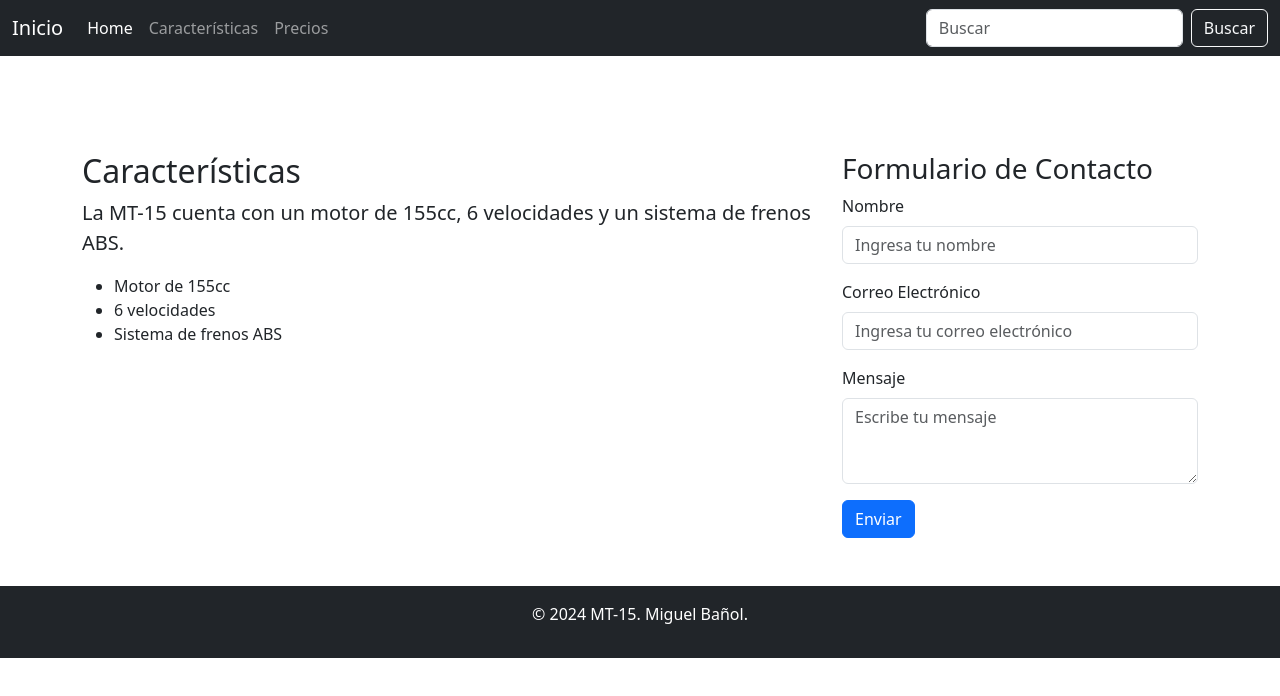
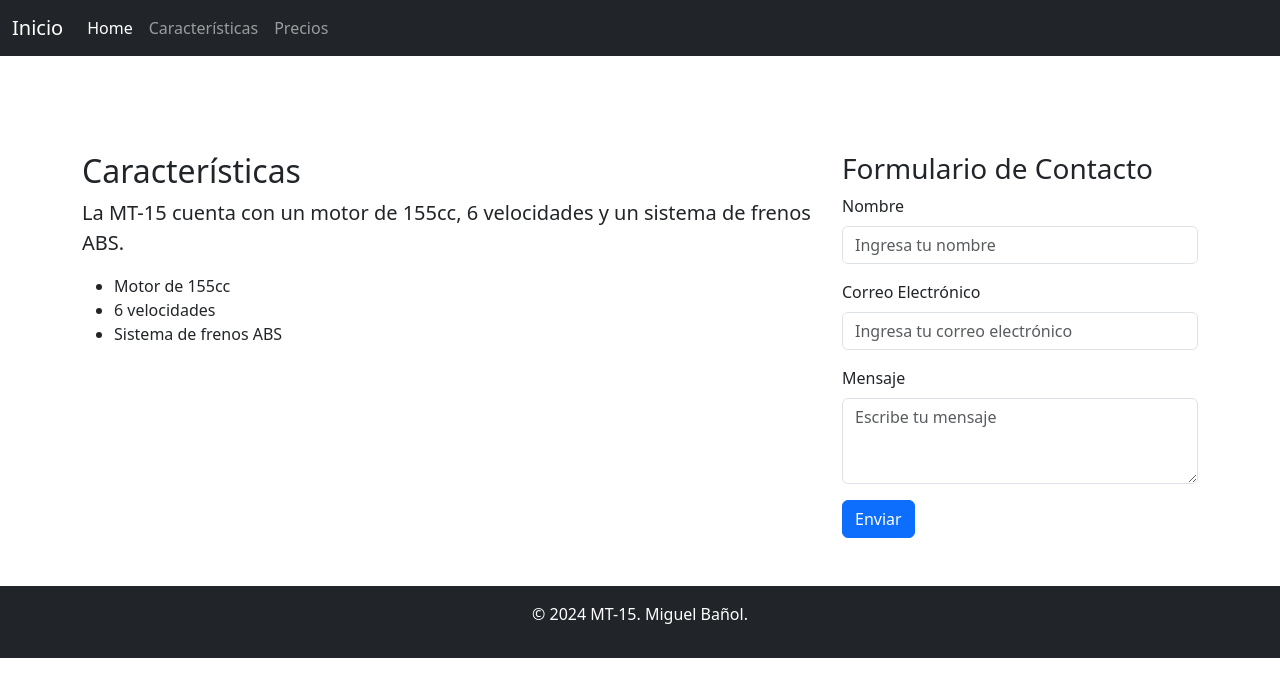
Before and after one commit to Maiguel18/Maiguel18.github.io, a website: page index.html in a window 1280 px wide. Drawn offline with nearby package versions, Linux system fonts and the light colour scheme.

Commit message:
Update index.html

```diff
--- a/index.html
+++ b/index.html
@@ -27,10 +27,6 @@
                             <a class="nav-link" href="Precios.html">Precios</a>
                         </li>
                     </ul>
-                    <form class="d-flex">
-                        <input class="form-control me-2" type="search" placeholder="Buscar" aria-label="Search">
-                        <button class="btn btn-outline-light" type="submit">Buscar</button>
-                    </form>
                 </div>
             </div>
         </nav>
```
